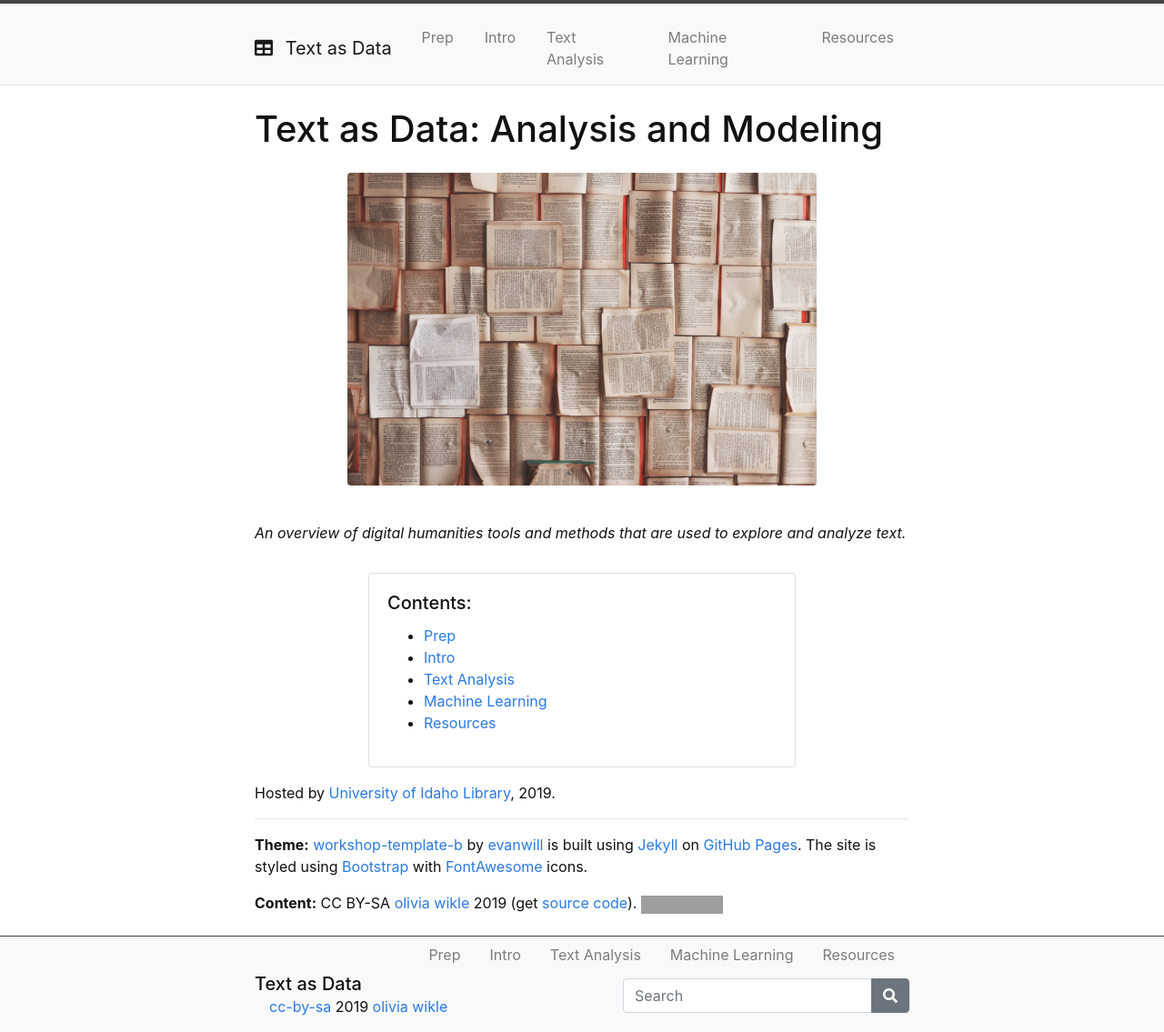
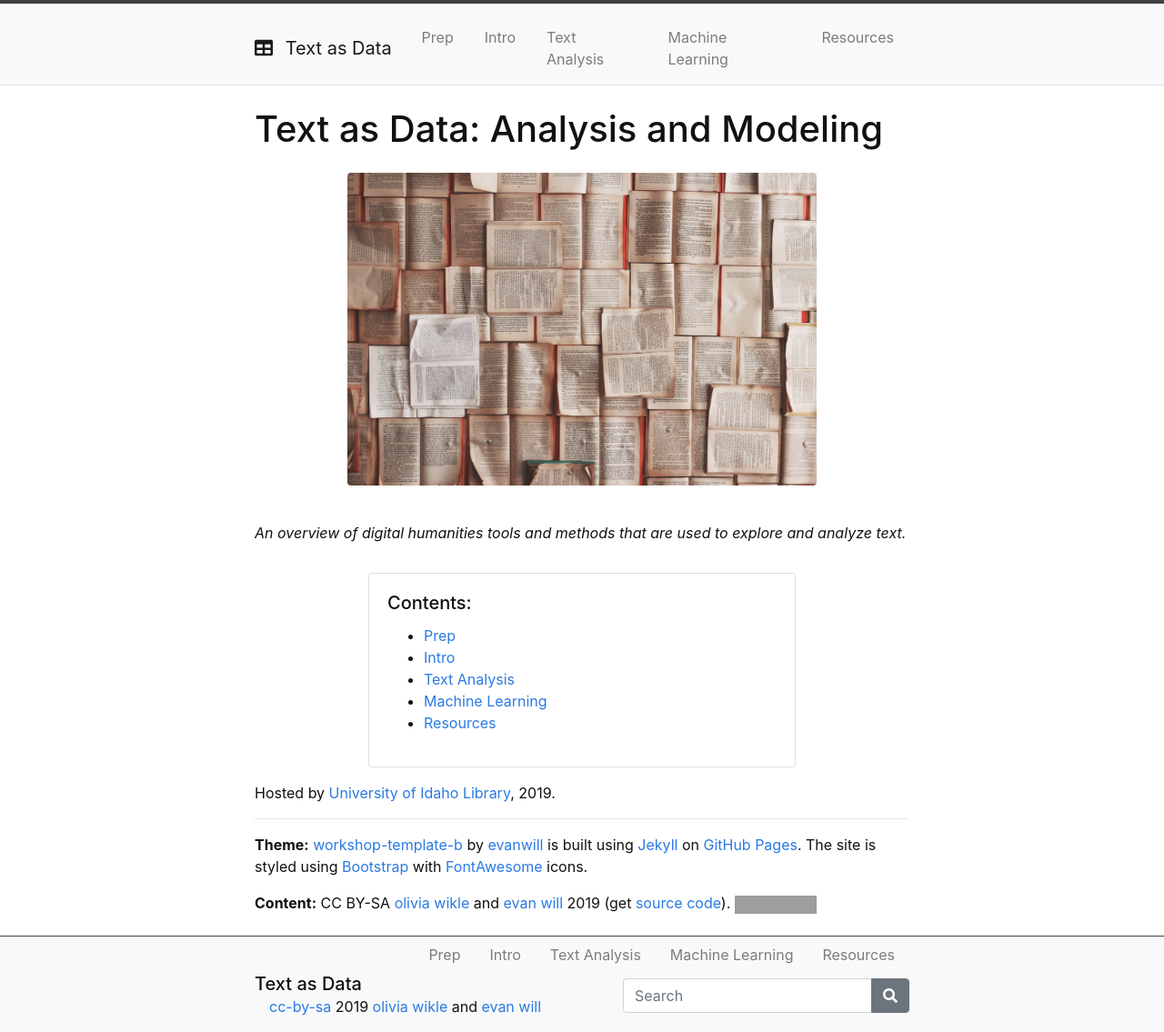
Before and after one commit to owikle/topicmodeling, a Jekyll site: the page built from index.md, in a window 1280 px wide. Shown: the whole page at 91% size. Built offline with Jekyll 4.4.1, drawn with Linux system fonts in a browser that asks for light colours; grey boxes are pictures that could not be loaded.

Commit message:
adding evan to cc-by statement

```diff
--- a/_includes/credits.html
+++ b/_includes/credits.html
@@ -1,2 +1,2 @@
 <p><strong>Theme:</strong> <a href="https://github.com/evanwill/workshop-template-b" target="_blank">workshop-template-b</a> by <a href="https://github.com/evanwill/" target="_blank">evanwill</a> is built using <a href="https://jekyllrb.com/" target="_blank">Jekyll</a> on <a href="https://pages.github.com/" target="_blank">GitHub Pages</a>. The site is styled using <a href="https://getbootstrap.com/" target="_blank">Bootstrap</a> with <a href="https://fontawesome.com/" target="_blank">FontAwesome</a> icons.</p>
-<p><strong>Content:</strong> CC BY-SA <a href="https://github.com/{{ site.github_username }}">{{ site.author }}</a> {{ site.pub_year}} (get <a href="{{ site.repo }}" target="_blank">source code</a>). <a href="http://creativecommons.org/licenses/by-sa/4.0/" rel="license"><img src="https://i.creativecommons.org/l/by-sa/4.0/88x31.png" alt="Creative Commons License" /></a></p>
+<p><strong>Content:</strong> CC BY-SA <a href="https://github.com/{{ site.github_username }}">{{ site.author }}</a> and <a href="https://github.com/evanwill">evan will</a> {{ site.pub_year}} (get <a href="{{ site.repo }}" target="_blank">source code</a>). <a href="http://creativecommons.org/licenses/by-sa/4.0/" rel="license"><img src="https://i.creativecommons.org/l/by-sa/4.0/88x31.png" alt="Creative Commons License" /></a></p>
--- a/_includes/footer.html
+++ b/_includes/footer.html
@@ -11,7 +11,7 @@
         <div class="col-md">
           <a class="h5" href="{{ '/' | absolute_url }}">{{ site.title }}</a>
           <br>
-          <span class="pl-3"><a href="https://creativecommons.org/licenses/by-sa/4.0/">cc-by-sa</a> {{ site.pub_year }} <a href="https://github.com/{{ site.github_username }}">{{ site.author }}</a></span>
+          <span class="pl-3"><a href="https://creativecommons.org/licenses/by-sa/4.0/">cc-by-sa</a> {{ site.pub_year }} <a href="https://github.com/{{ site.github_username }}">{{ site.author }}</a> and <a href="https://github.com/evanwill">evan will</a></span>
         </div>
         <div class="col-md">
           {% if site.search == true %}
```
